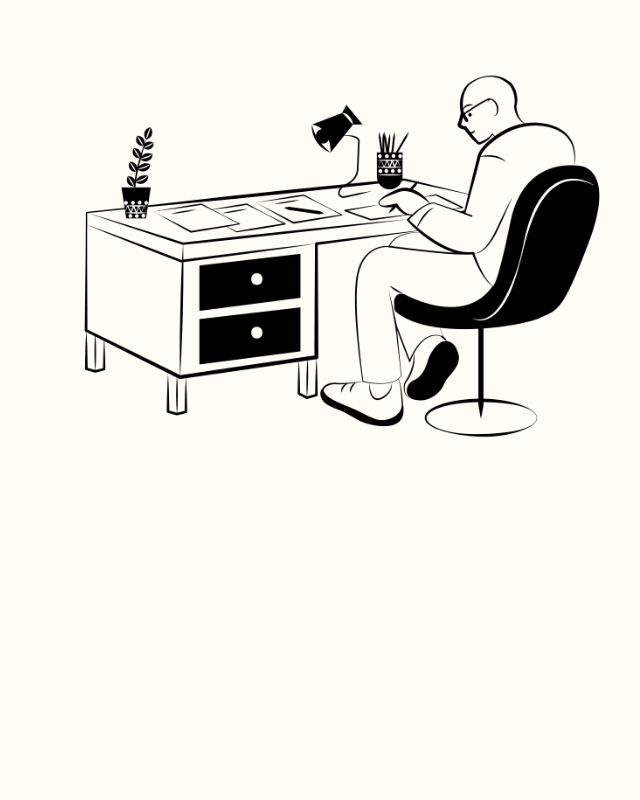
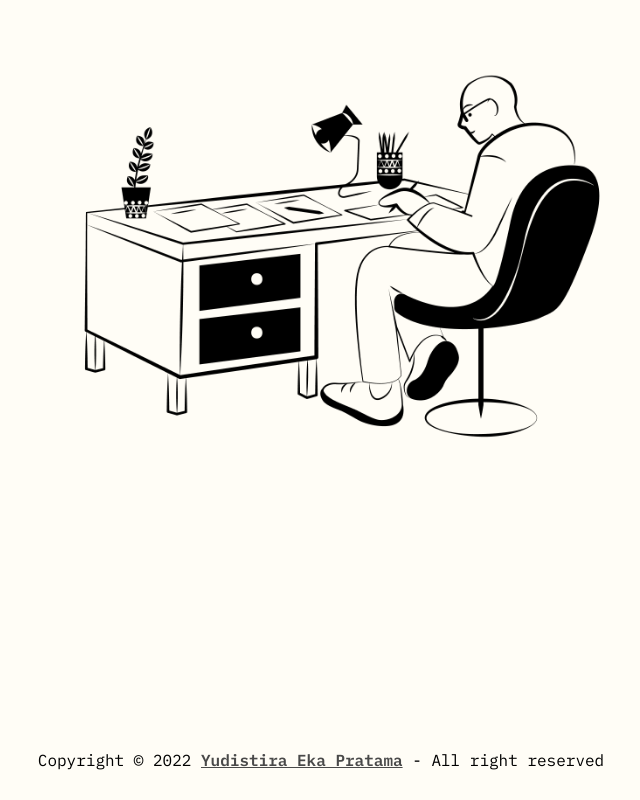
Before and after one commit to tamathecxder/bookshelf-app, a plain HTML site: page index.html in a window 1280 px wide. Shown: the part 400-1200 px from the top of the page, without its empty margins (319-959 px from the left). Before the commit the page ends 910 px from the top, so only its background shows below. Drawn offline with Linux system fonts and the light colour scheme.

Commit message:
Add footer section on index page and also add some css hover to button element

```diff
--- a/assets/css/style.css
+++ b/assets/css/style.css
@@ -138,6 +138,28 @@ main #hero-image .img-content img {
   object-position: center;
 }
 
+footer {
+  width: 100%;
+  height: 80px;
+  /* background-color: red; */
+  display: flex;
+  justify-content: center;
+  align-items: center;
+  position: absolute;
+  bottom: -50%;
+  left: 0;
+  /* transform: translate(-50%, -50%); */
+}
+
+footer .mylink {
+  font-weight: 600;
+  color: var(--dark-color);
+}
+
+
+
+/* ///////////////////////////////////////////////////////////////////////////////////////////////////////////////////////////////////////////////////////////////////// */
+
 
 /* App Page */
 #application {
@@ -211,6 +233,7 @@ main #hero-image .img-content img {
 #application #insert-section .card-insert .card-body .button-insert:hover {
   cursor: pointer;
   background-color: #7e7e7e;
+  transform: scale(1.1) perspective(1px);
 }
 
 
@@ -289,6 +312,12 @@ main #hero-image .img-content img {
   justify-content: center;
   align-items: center;
   gap: 6px;
+  transition: all 0.2s ease-in-out;
+}
+
+#application .card-search .searchbox .button-search:hover {
+  cursor: pointer;
+  opacity: 0.8;
 }
 
 /* Show section style */
@@ -405,6 +434,12 @@ main #hero-image .img-content img {
   font-family: var(--ibm-mono);
 }
 
+#application #show-section .card-show .data-container .card-data .data-text .data-sub-button [class^="button-"]:hover {
+  opacity: 0.8;
+  transition: all 0.3s ease-in-out;
+  cursor: pointer;
+}
+
 #application #show-section .card-show .data-container .card-data .data-text .data-sub-button .button-edit {
   width: 80px;
   height: 32px;
@@ -413,6 +448,7 @@ main #hero-image .img-content img {
   font-size: 12px;
   background-color: #000;
   color: #fff;
+  transition: all 0.3s ease-in-out;
 }
 
 #application #show-section .card-show .data-container .card-data .data-text .data-sub-button .button-delete {
@@ -423,6 +459,7 @@ main #hero-image .img-content img {
   font-size: 12px;
   background-color: #FF6262;
   color: #fff;
+  transition: all 0.3s ease-in-out;
 }
 
 #application #show-section .card-show .data-container .card-data .data-text .data-sub-button .button-checker {
@@ -433,6 +470,7 @@ main #hero-image .img-content img {
   font-size: 12px;
   background-color: #79E290;
   color: #000;
+  transition: all 0.3s ease-in-out;
 }
 
 .col-1 {width: 8.33%;}
--- a/index.html
+++ b/index.html
@@ -30,6 +30,10 @@
           </div>
         </section>
       </main>
+
+      <footer>
+        <p>Copyright &copy; 2022 <a target="_blank" class="mylink" href="https://linkedin.com/in/yudistira-eka-pratama012">Yudistira Eka Pratama</a> - All right reserved</p>
+      </footer>
     </div>
 
     <script src="./assets/script/script.js"></script>
```
Also changed, not shown: app.html (+2 -0 lines).
